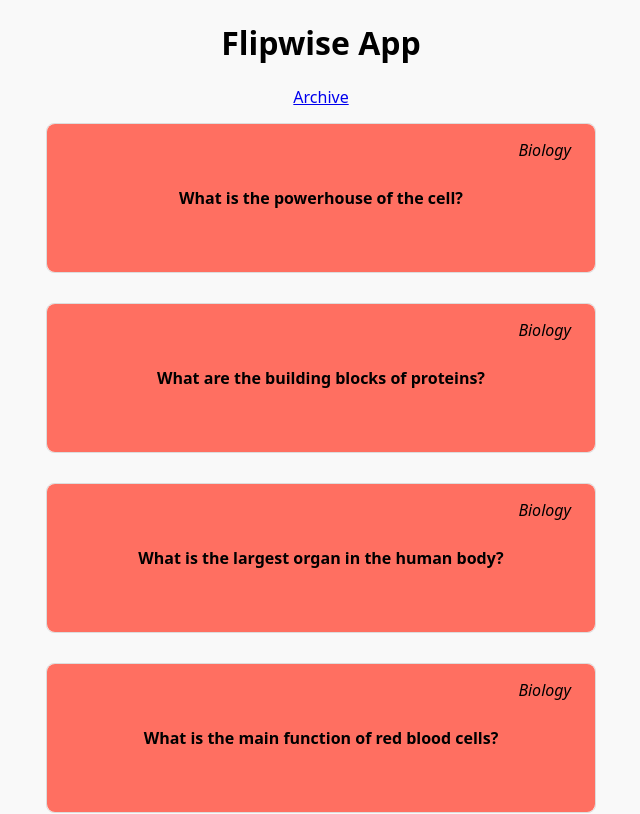
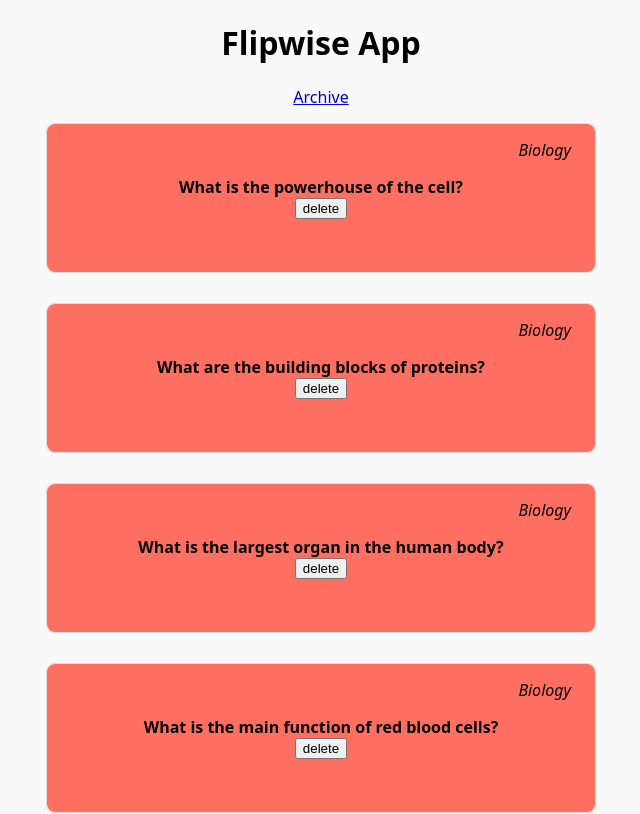
Before and after one commit to TastyCrysis/FlipWise-2.0, a Next.js app: page / in a window 1280 px wide. Shown: the top 814 px of the page, without its empty margins (319-959 px from the left). Built offline with nearby package versions, Linux system fonts and the light colour scheme.

Commit message:
add delete function on question flashcard

```diff
--- a/components/ArchiveList.js
+++ b/components/ArchiveList.js
@@ -14,6 +14,7 @@ export default function FlashcardList({
   flashcards,
   collections,
   handleToggleCorrect,
+  handleDeleteFlashcard,
 }) {
   const correctFlashcards = flashcards.filter(
     (flashcard) => flashcard.isCorrect
@@ -36,6 +37,7 @@ export default function FlashcardList({
               flashcard={flashcard}
               collection={collection}
               handleToggleCorrect={handleToggleCorrect}
+              handleDeleteFlashcard={handleDeleteFlashcard}
             />
           );
         })
--- a/components/Flashcard.js
+++ b/components/Flashcard.js
@@ -28,6 +28,7 @@ const FlashcardFront = styled.div`
   right: 0px;
   z-index: 2;
   display: flex;
+  flex-direction: column;
   justify-content: center;
   align-items: center;
   border-radius: 8px;
@@ -79,6 +80,7 @@ export default function Flashcard({
   flashcard,
   collection,
   handleToggleCorrect,
+  handleDeleteFlashcard,
 }) {
   const [flipped, setFlipped] = useState(false);
 
@@ -93,6 +95,13 @@ export default function Flashcard({
         <FlashcardContent>
           <FlashcardQuestion>{flashcard.question}</FlashcardQuestion>
         </FlashcardContent>
+        <button
+          onClick={() => {
+            handleDeleteFlashcard(flashcard.id);
+          }}
+        >
+          delete
+        </button>
       </FlashcardFront>
       <FlashcardBack>
         <FlashcardContent>
--- a/components/FlashcardList.js
+++ b/components/FlashcardList.js
@@ -14,6 +14,7 @@ export default function FlashcardList({
   flashcards,
   collections,
   handleToggleCorrect,
+  handleDeleteFlashcard,
 }) {
   const notEditFlashcards = flashcards.filter(
     (flashcard) => flashcard.isCorrect === false
@@ -37,6 +38,7 @@ export default function FlashcardList({
               flashcard={flashcard}
               collection={collection}
               handleToggleCorrect={handleToggleCorrect}
+              handleDeleteFlashcard={handleDeleteFlashcard}
             />
           );
         })
--- a/pages/_app.js
+++ b/pages/_app.js
@@ -16,6 +16,10 @@ export default function App({ Component, pageProps }) {
     );
   }
 
+  function handleDeleteFlashcard(id) {
+    setFlashcards(flashcards.filter((flashcard) => flashcard.id !== id));
+  }
+
   return (
     <>
       <GlobalStyle />
@@ -24,6 +28,7 @@ export default function App({ Component, pageProps }) {
         flashcards={flashcards}
         collections={collections}
         handleToggleCorrect={handleToggleCorrect}
+        handleDeleteFlashcard={handleDeleteFlashcard}
       />
     </>
   );
--- a/pages/archive.js
+++ b/pages/archive.js
@@ -12,6 +12,7 @@ export default function Archive({
   flashcards,
   collections,
   handleToggleCorrect,
+  handleDeleteFlashcard,
 }) {
   return (
     <>
@@ -24,6 +25,7 @@ export default function Archive({
         flashcards={flashcards}
         collections={collections}
         handleToggleCorrect={handleToggleCorrect}
+        handleDeleteFlashcard={handleDeleteFlashcard}
       />
     </>
   );
--- a/pages/index.js
+++ b/pages/index.js
@@ -12,6 +12,7 @@ export default function Homepage({
   flashcards,
   collections,
   handleToggleCorrect,
+  handleDeleteFlashcard,
 }) {
   return (
     <>
@@ -23,6 +24,7 @@ export default function Homepage({
         flashcards={flashcards}
         collections={collections}
         handleToggleCorrect={handleToggleCorrect}
+        handleDeleteFlashcard={handleDeleteFlashcard}
       />
     </>
   );
```
